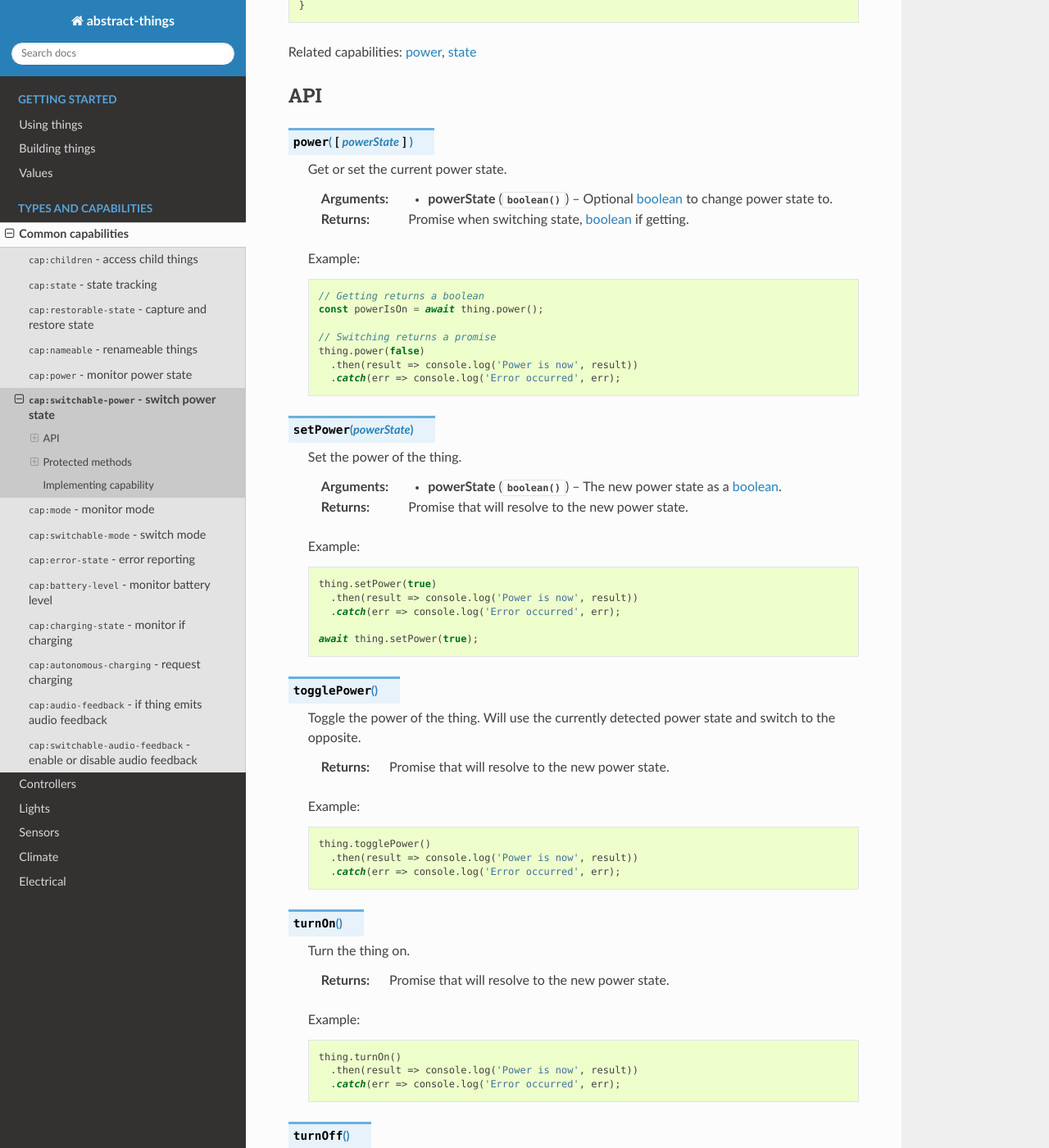
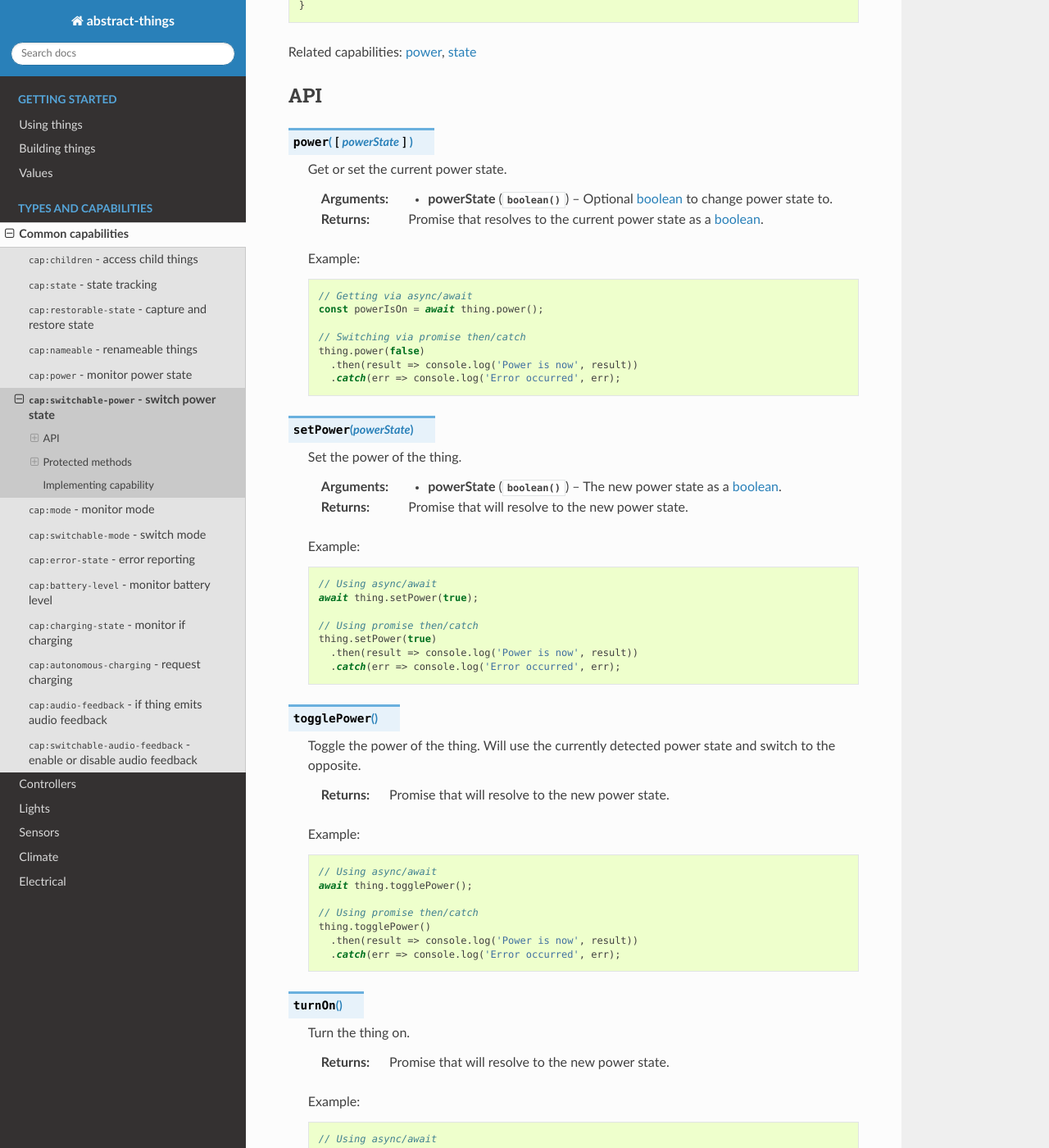
Before and after one commit to thingbound/abstract-things, a Sphinx documentation site: the page built from docs/common/switchable-power.rst, in a window 1280 px wide and 1400 px high, scrolled down 337 px. Shown: the whole window at 82% size. Built offline with Sphinx 7.4.7 and the Read the Docs theme 2.0.0, drawn with Linux system fonts in a browser that asks for light colours; some of the changed text lies outside the part shown.

Commit message:
Updating docs of switchable-power

```diff
--- a/docs/common/switchable-power.rst
+++ b/docs/common/switchable-power.rst
@@ -22,17 +22,20 @@ API
 
 	Get or set the current power state.
 
-	:param boolean powerState: Optional :doc:`boolean </values/boolean>` to change power state to.
-	:returns: Promise when switching state, :doc:`boolean </values/boolean>` if getting.
+	:param boolean powerState:
+		Optional :doc:`boolean </values/boolean>` to change power state to.
+	:returns:
+		Promise that resolves to the current power state as a
+		:doc:`boolean </values/boolean>`.
 
 	Example:
 
 	.. sourcecode:: js
 
-		// Getting returns a boolean
+		// Getting via async/await
 		const powerIsOn = await thing.power();
 
-		// Switching returns a promise
+		// Switching via promise then/catch
 		thing.power(false)
 			.then(result => console.log('Power is now', result))
 			.catch(err => console.log('Error occurred', err);
@@ -48,11 +51,14 @@ API
 
 	.. sourcecode:: js
 
+		// Using async/await
+		await thing.setPower(true);
+
+		// Using promise then/catch
 		thing.setPower(true)
 			.then(result => console.log('Power is now', result))
 			.catch(err => console.log('Error occurred', err);
 
-		await thing.setPower(true);
 
 .. js:function:: togglePower()
 
@@ -65,6 +71,10 @@ API
 
 	.. sourcecode:: js
 
+		// Using async/await
+		await thing.togglePower();
+
+		// Using promise then/catch
 		thing.togglePower()
 			.then(result => console.log('Power is now', result))
 			.catch(err => console.log('Error occurred', err);
@@ -79,6 +89,10 @@ API
 
 	.. sourcecode:: js
 
+		// Using async/await
+		await thing.turnOn();
+
+		// Using promise then/catch
 		thing.turnOn()
 			.then(result => console.log('Power is now', result))
 			.catch(err => console.log('Error occurred', err);
@@ -93,6 +107,10 @@ API
 
 	.. sourcecode:: js
 
+		// Using async/await
+		await thing.turnOff();
+
+		// Using promise then/catch
 		thing.turnOff()
 			.then(result => console.log('Power is now', result))
 			.catch(err => console.log('Error occurred', err);
```
